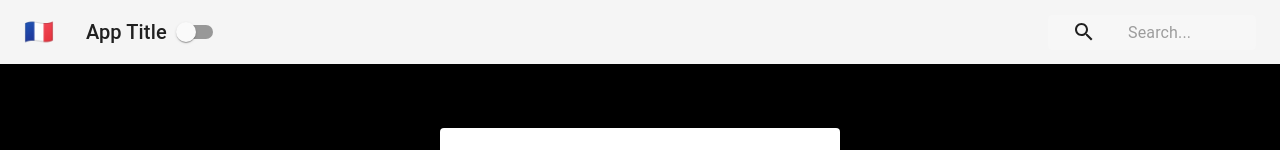
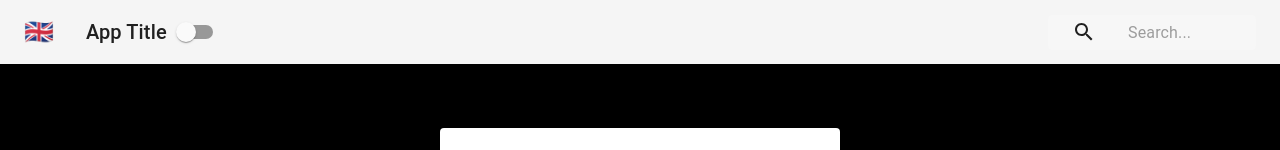
Before and after one commit to fsanchezvilela/context-class-nav-example, a React (Create React App) app: page / in a window 1280 px wide. Shown: the top 150 px of the page. Built offline with nearby package versions, Linux system fonts and the light colour scheme.

Commit message:
add High order component tech for consume 2 context

```diff
--- a/src/Navbar.js
+++ b/src/Navbar.js
@@ -12,7 +12,22 @@ import { Search } from "@material-ui/icons";
 import { withStyles } from "@material-ui/core/styles";
 import styles from "./styles/NavBarStyles";
 import { ThemeContext } from "./contexts/ThemeContext";
+import { withLangaugeContext } from "./contexts/LanguageContext";
 
+const content = {
+    english:{
+        search:"Search",
+        flag:"🇬🇧",
+    },
+    french:{
+        search:"Chercher",
+        flag: "🇫🇷",
+    },
+    spanish:{
+        search:"Buscar",
+        flag: "🇪🇸",
+    }
+}
 
 class Navbar extends Component {
 
@@ -21,13 +36,15 @@ class Navbar extends Component {
     render() {
         const { toggleTheme, isDarkMode } = this.context;
         const { classes } = this.props;
+        const { language } = this.props.languageContext;
+        const { search , flag } = content[language];
 
         return (
             <div className={classes.root}>
                 <AppBar position="static" color={ isDarkMode ? "default": "primary"}>
                     <Toolbar>
                         <IconButton className={classes.menuButton} color="inherit">
-                            <span role="img" aria-label="flag-icon">🇫🇷</span>
+                            <span role="img" aria-label="flag-icon">{flag}</span>
                         </IconButton>
                         <Typography className={classes.title} variant='h6' color='inherit'>
                             App Title
@@ -38,7 +55,7 @@ class Navbar extends Component {
                             <div className={classes.searchIcon}>
                                 <Search/>
                             </div>
-                            <InputBase placeholder="Search..." classes={{
+                            <InputBase placeholder={ `${search}...` } classes={{
                                 root: classes.inputRoot,
                                 input: classes.inputInput,
                             }}/>
@@ -51,4 +68,4 @@ class Navbar extends Component {
 }
 
 
-export default withStyles(styles)(Navbar);
+export default withLangaugeContext(withStyles(styles)(Navbar));
--- a/src/contexts/LanguageContext.js
+++ b/src/contexts/LanguageContext.js
@@ -22,3 +22,10 @@ export default class LanguageProvider extends Component {
         )
     }
 }
+
+//make a hoc
+export const withLangaugeContext = Component => props => (
+    <LanguageContext.Consumer>
+        { value => <Component languageContext={value} {...props} />}
+    </LanguageContext.Consumer>
+)
```
